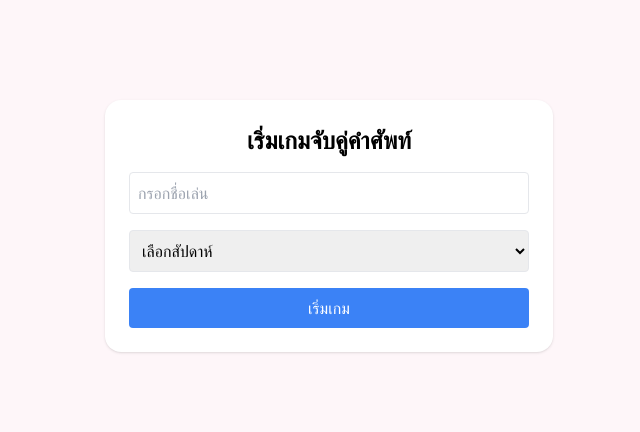
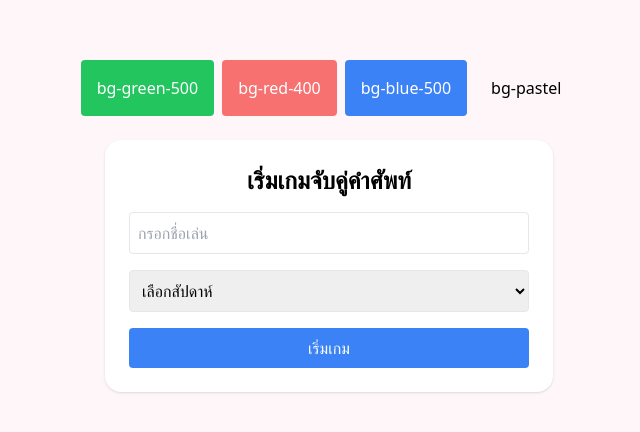
Before and after one commit to xepherros/XPRQUIZ, a React (Vite) app: page / in a window 1280 px wide. Shown: the part 174-606 px from the top of the page, without its empty margins (311-951 px from the left). Built offline with nearby package versions, Linux system fonts and the light colour scheme.

Commit message:
Update App.jsx

```diff
--- a/src/App.jsx
+++ b/src/App.jsx
@@ -14,6 +14,15 @@ const App = () => {
 
   return (
     <div className="min-h-screen flex flex-col items-center justify-center bg-pastel px-4">
+
+      {/* ทดสอบสี Tailwind */}
+      <div className="flex gap-2 mb-6">
+        <div className="bg-green-500 text-white p-4 rounded">bg-green-500</div>
+        <div className="bg-red-400 text-white p-4 rounded">bg-red-400</div>
+        <div className="bg-blue-500 text-white p-4 rounded">bg-blue-500</div>
+        <div className="bg-pastel text-black p-4 rounded">bg-pastel</div>
+      </div>
+
       {!start ? (
         <div className="bg-white p-6 rounded-2xl shadow max-w-md w-full space-y-4">
           <h1 className="text-2xl font-bold text-center">เริ่มเกมจับคู่คำศัพท์</h1>
```
